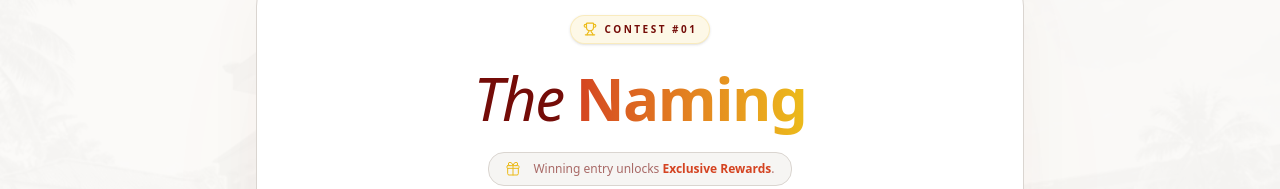
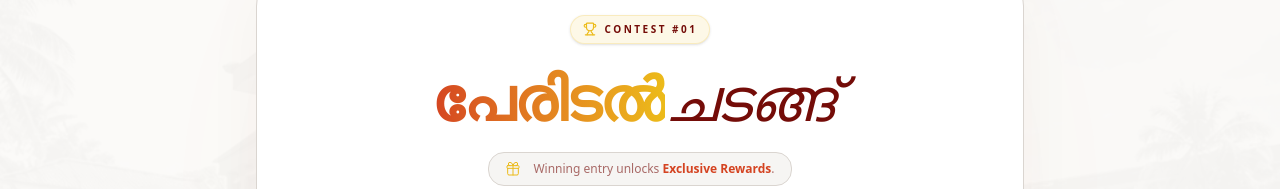
Before and after one commit to mace-2016/alumnimeet, a Next.js app: page /contest/letsname in a window 1280 px wide. Shown: the part 186-375 px from the top of the page. Built offline with nearby package versions, Linux system fonts and the light colour scheme; a web font is replaced by a local one.

Commit message:
Update page.tsx

```diff
--- a/app/contest/letsname/page.tsx
+++ b/app/contest/letsname/page.tsx
@@ -132,8 +132,8 @@ export default function EventNamePage() {
                     <Trophy className="w-3.5 h-3.5 text-[var(--color-mace-gold)]" strokeWidth={2} /> Contest #01
                   </div>
                   <h1 className="text-4xl md:text-6xl font-serif mb-4 tracking-tight">
-  <span className="text-[var(--color-mace-crimson)] italic font-light pr-3">The</span>
-  <span className="font-bold text-transparent bg-clip-text bg-gradient-to-r from-[var(--color-mace-rust)] to-[var(--color-mace-gold)]">Naming</span>
+  <span className="font-bold text-transparent bg-clip-text bg-gradient-to-r from-[var(--color-mace-rust)] to-[var(--color-mace-gold)]">പേരിടല്‍</span>
+  <span className="text-[var(--color-mace-crimson)] italic font-light pr-3">ചടങ്ങ്</span>
 </h1>
 
 
```
